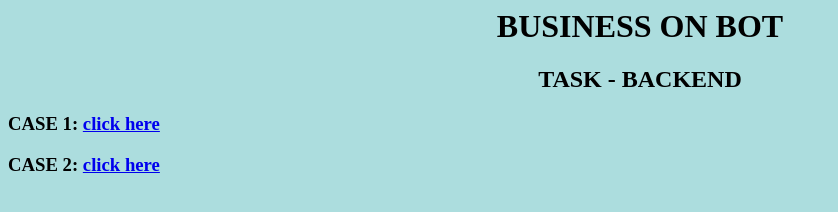
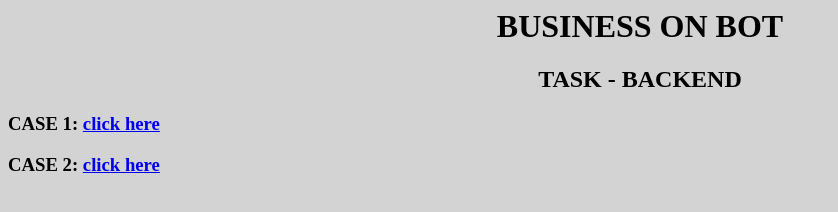
Before and after one commit to Thiyanesan/bob-backend-fetch-details, a website: page index.html in a window 1280 px wide. Shown: the whole page, without its empty margins (0-838 px from the left). Drawn offline with Linux system fonts and the light colour scheme.

Commit message:
Update index.html

```diff
--- a/index.html
+++ b/index.html
@@ -1,5 +1,5 @@
 <html>
-  <body style="background-color:#ACDDDE">
+  <body style="background-color:#D3D3D3">
   <h1><center>BUSINESS ON BOT</center></h1>
   <h2><center>TASK - BACKEND</center></h2>
   <h3>CASE 1: <a href = "https://bob-backend-fetch-details.vercel.app/api/search?q=Mumbai&limit=2&offset=1">click here</a></h3>
```
